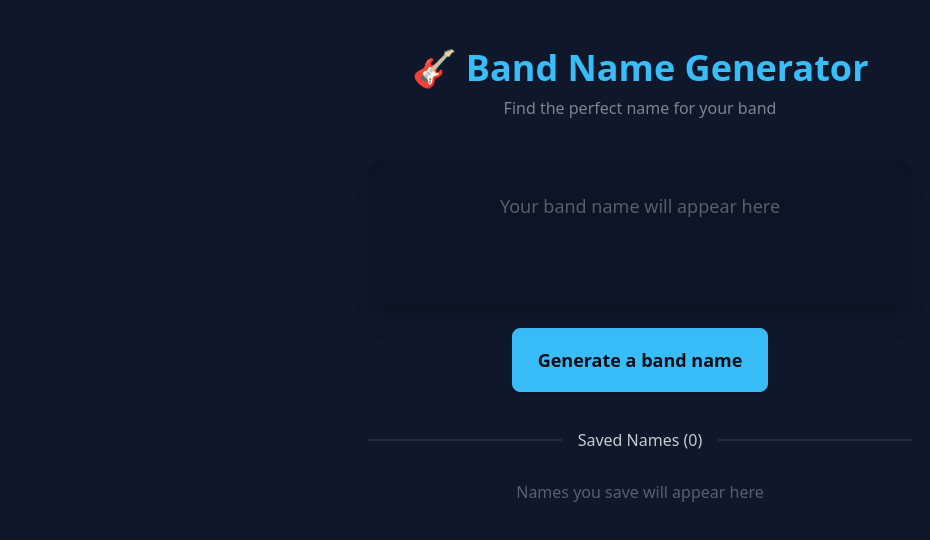
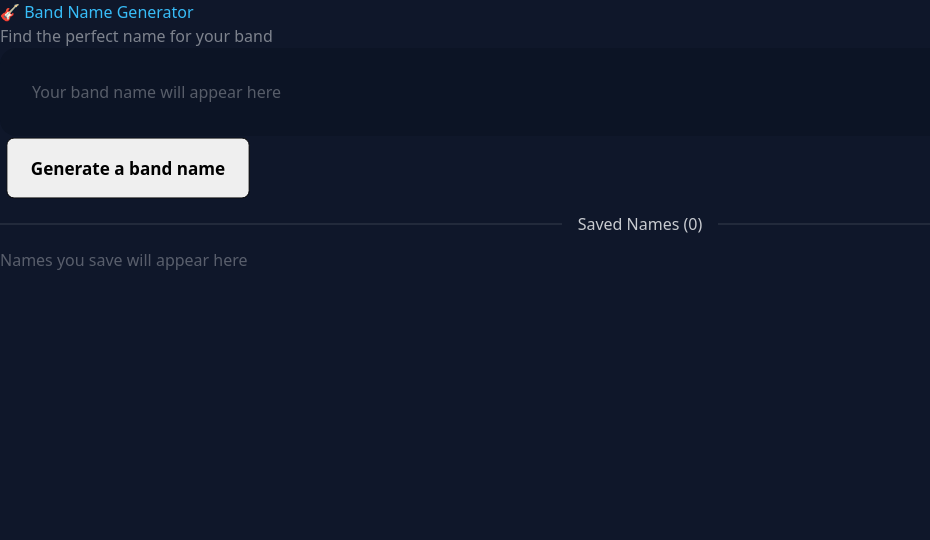
Before and after one commit to psawce/band-name-generator, a Next.js app: page / in a window 1280 px wide. Shown: the top 540 px of the page, without its empty margins (0-930 px from the left). Built offline with nearby package versions, Linux system fonts and the light colour scheme.

Commit message:
Update layout.js

```diff
--- a/app/layout.js
+++ b/app/layout.js
@@ -1,10 +1,11 @@
-import "./globals.css";
-
 export const metadata = { title: "Band Name Generator" };
 
 export default function RootLayout({ children }) {
   return (
     <html lang="en" data-theme="night">
+      <head>
+        <link href="https://cdn.jsdelivr.net/npm/daisyui@4.12.10/dist/full.min.css" rel="stylesheet" />
+      </head>
       <body>{children}</body>
     </html>
   );
```
